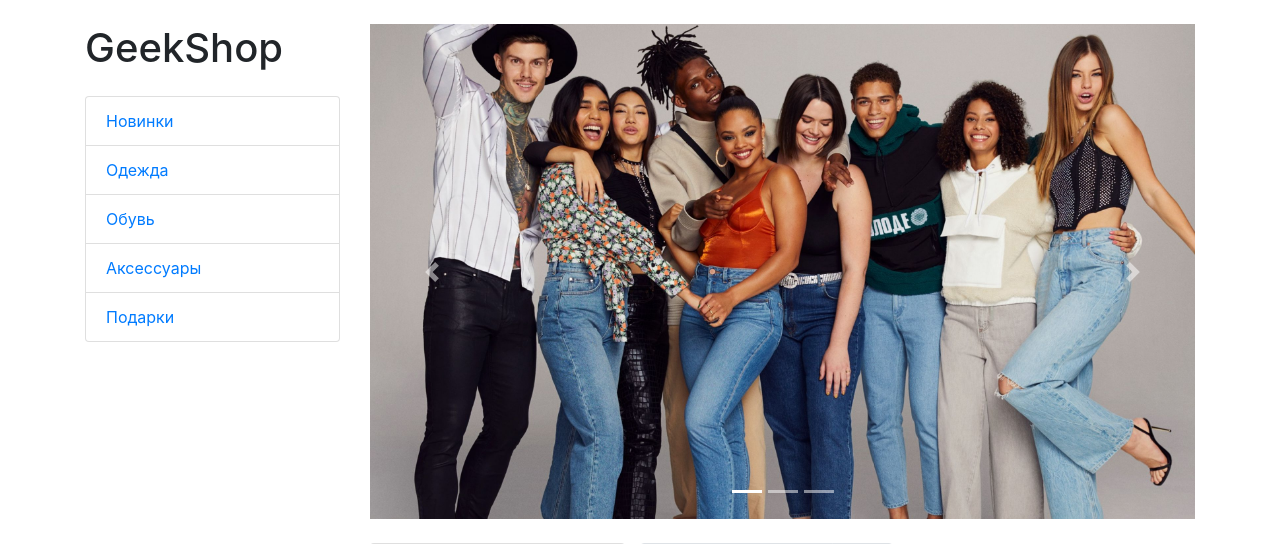
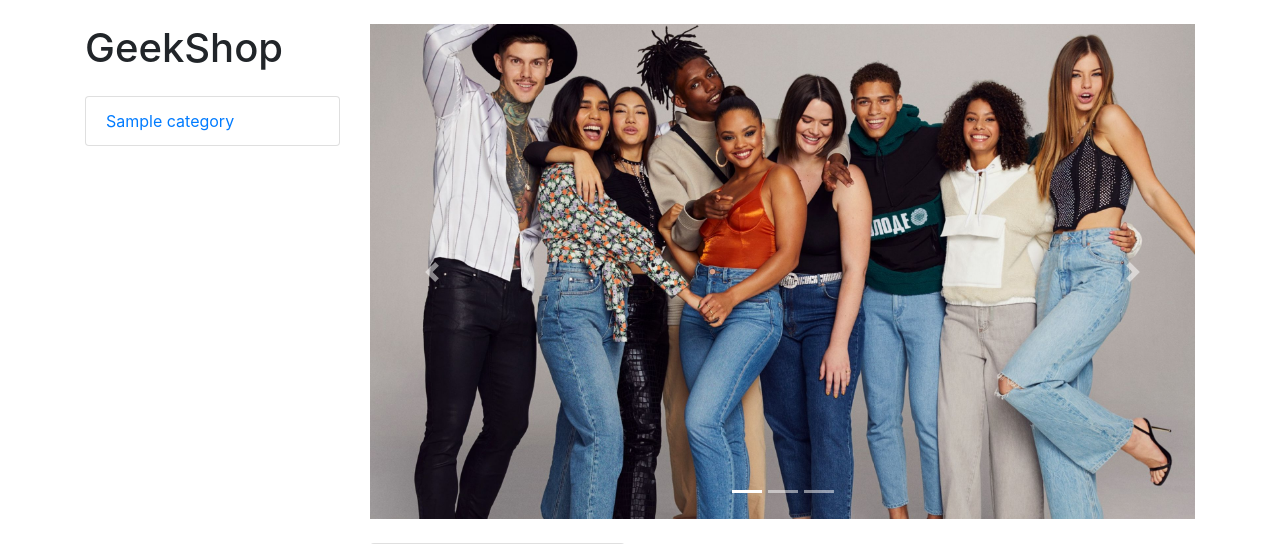
Before and after one commit to trubinart/django-based, a Django app: page /products/ in a window 1280 px wide. Shown: the part 56-600 px from the top of the page. Run offline with Django 3.2, Linux system fonts and the light colour scheme; tables that the repository leaves empty hold one stand-in row (values such as "Sample post"); grey boxes marked "Sample" are stand-in pictures; some libraries are stand-ins or nearby versions.

Commit message:
create output categories

```diff
--- a/mainapp/templates/mainapp/products.html
+++ b/mainapp/templates/mainapp/products.html
@@ -18,11 +18,9 @@
 
             <h1 class="my-4">GeekShop</h1>
             <div class="list-group">
-                <a href="#" class="list-group-item">Новинки</a>
-                <a href="#" class="list-group-item">Одежда</a>
-                <a href="#" class="list-group-item">Обувь</a>
-                <a href="#" class="list-group-item">Аксессуары</a>
-                <a href="#" class="list-group-item">Подарки</a>
+                {% for category in categories %}
+                <a href="{% url 'mainapp:product' category.id %}" class="list-group-item">{{ category.name }}</a>
+                {% endfor %}
             </div>
 
         </div>
@@ -82,7 +80,9 @@
                         </div>
                 </div>
             {% endfor %}
-            <nav aria-label="Page navigation example">
+
+        </div>
+        <nav aria-label="Page navigation example">
                 <ul class="pagination justify-content-center">
                     <li class="page-item disabled">
                         <a class="page-link" href="#" tabindex="-1" aria-disabled="true">Previous</a>
@@ -96,8 +96,6 @@
                 </ul>
             </nav>
 
-        </div>
-
     </div>
 
     </div>
--- a/mainapp/urls.py
+++ b/mainapp/urls.py
@@ -5,5 +5,5 @@ app_name = 'mainapp'
 
 urlpatterns = [
    path('', products, name='index'),
-   path('<int:id>/', products, name='product'),
+   path('<int:category_id>/', products, name='product'),
 ]
--- a/mainapp/views.py
+++ b/mainapp/views.py
@@ -13,10 +13,11 @@ def index(request):
     }
     return render(request,'mainapp/index.html', content)
 
-def products(request):
+def products(request, category_id=None):
     content = {
         'title': 'GeekShop - Каталог',
         'h1': 'GeekShop',
-        'products': Products.objects.all(),
+        'products': Products.objects.filter(category_id=category_id) if category_id else Products.objects.all(),
+        'categories': Category.objects.all(),
     }
     return render(request,'mainapp/products.html', content)
```
